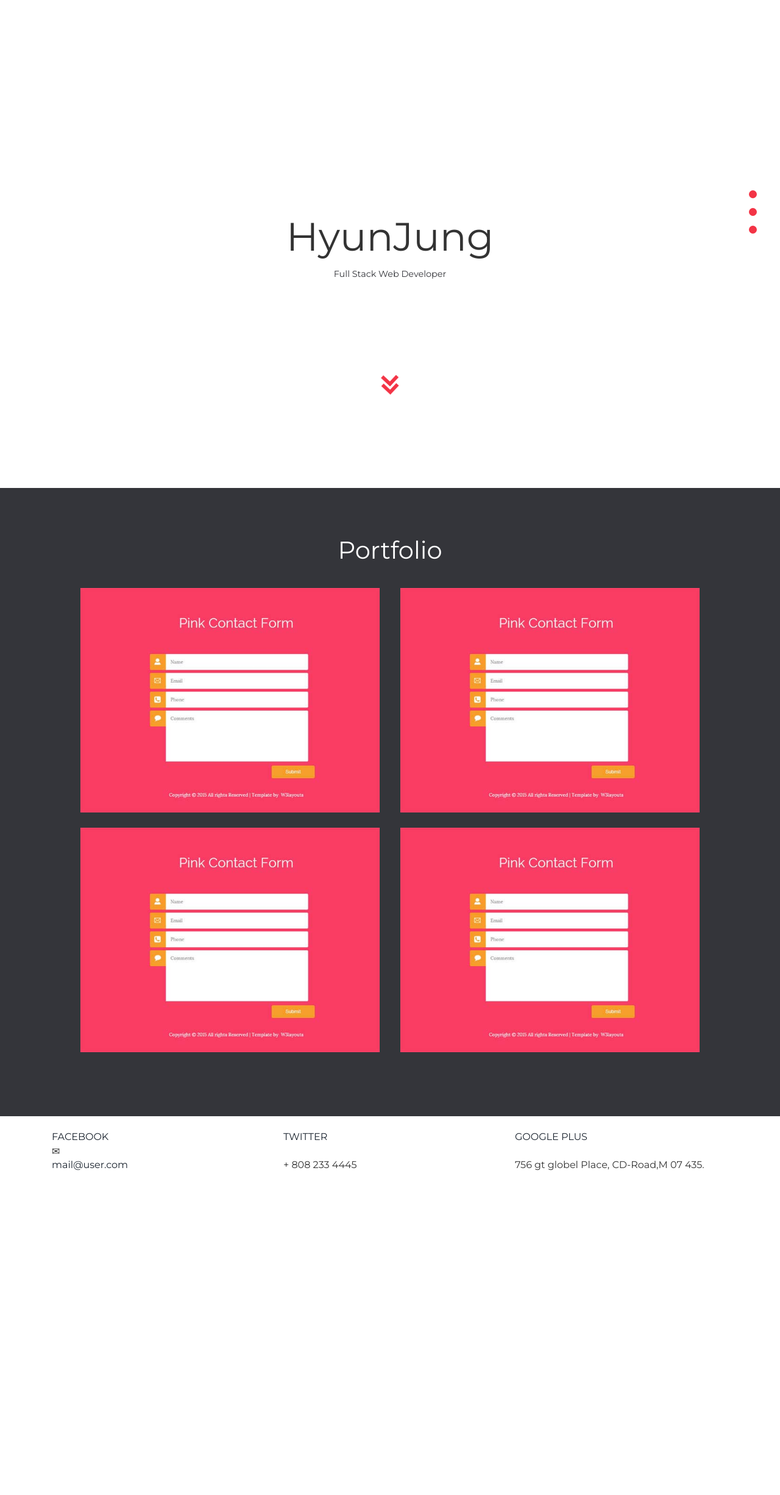
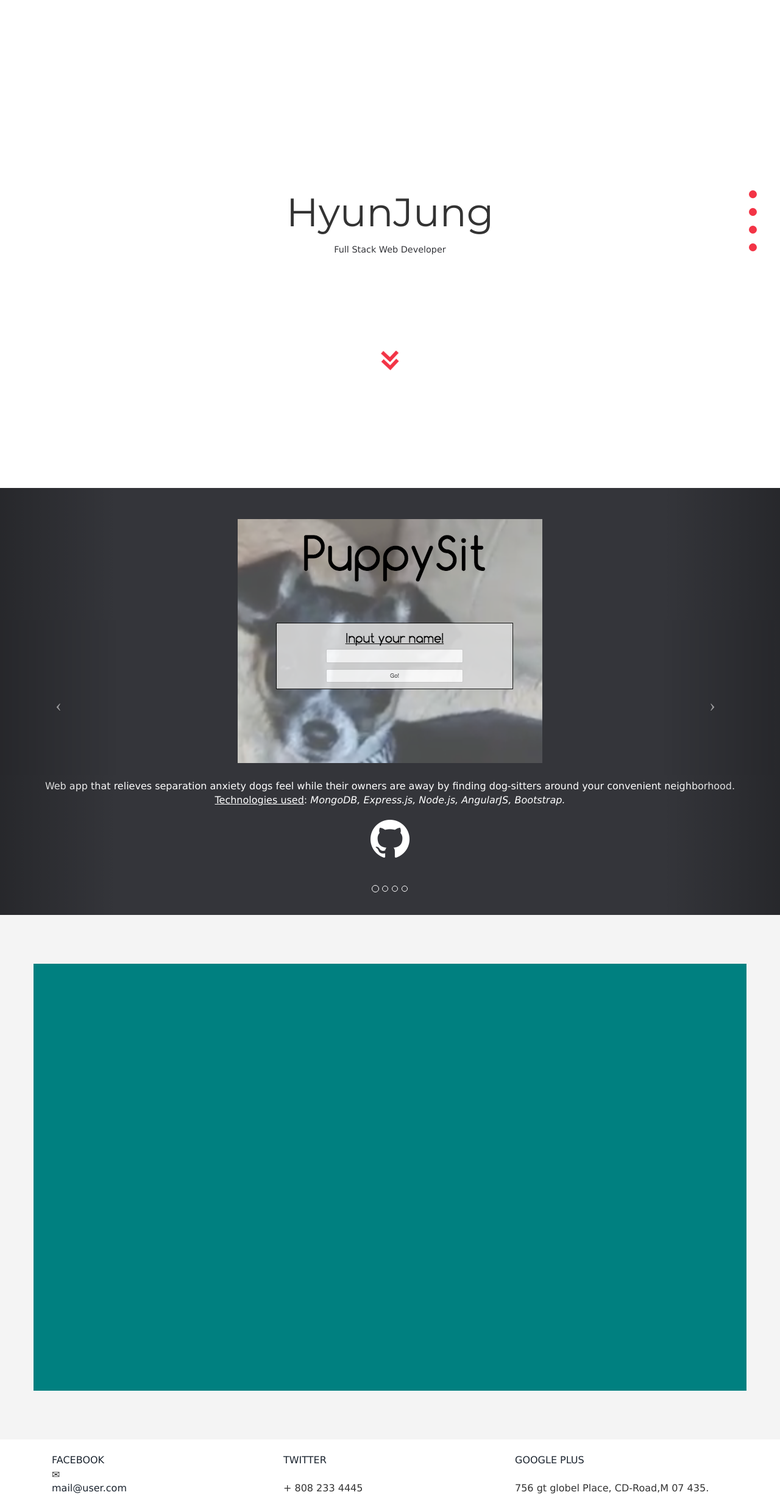
Before and after one commit to hsjung22/portfolio, a PHP site: page / in a window 1280 px wide. Shown: the whole page at 61% size. Before the commit the page ends 1919 px from the top, so only its background shows below. Run offline with PHP 8.4, Linux system fonts and the light colour scheme; some web fonts are replaced.

Commit message:
project page

```diff
--- /dev/null
+++ b/css/full-slider.css
@@ -0,0 +1,68 @@
+/*!
+ * Start Bootstrap - Full Slider HTML Template (http://startbootstrap.com)
+ * Code licensed under the Apache License v2.0.
+ * For details, see http://www.apache.org/licenses/LICENSE-2.0.
+ */
+
+
+
+.carousel,
+.item,
+.active {
+    height: 700px;
+    background-color: #34353a;
+}
+
+.carousel-inner {
+    height: 700px;
+}
+
+
+/* Background images are set within the HTML using inline CSS, not here */
+
+.fill {
+    width: 100%;
+    height: 700px;
+    background-color: #34353a;
+}
+
+footer {
+    margin: 50px 0;
+}
+
+.top20{
+  margin-top: 51px;
+}
+.proj-description{
+  color: white;
+}
+.top10{
+  margin-top: 20px;
+}
+.puppysit{
+  background:url(../images/puppysit.png) no-repeat 50% 0px;
+  height: 400px;
+  width: 500px;
+  display:inline-block;
+}
+
+.drawing{
+  background:url(../images/draw.png) no-repeat 50% 0px;
+  height: 400px;
+  width: 500px;
+  display:inline-block;
+}
+
+.classchat{
+  background:url(../images/classchat.png) no-repeat 8% 0px;
+  height: 400px;
+  width: 500px;
+  display:inline-block;
+}
+
+.lostacos{
+  background:url(../images/lostacos.png) no-repeat 50% 0px;
+  height: 400px;
+  width: 500px;
+  display:inline-block;
+}
--- a/css/style.css
+++ b/css/style.css
@@ -39,6 +39,7 @@ h1,h2,h3,h4,h5,h6{
 }
 p{
 	margin:0;
+  font-family: "Lucida Sans Unicode", "Lucida Grande", sans-serif;
 }
 ul{
 	margin:0;
@@ -59,12 +60,6 @@ label{
   font-weight: 400;
   color:#34353a;
  font-family: 'Montserrat', sans-serif;
-}
-.logo  a h1:hover{
- text-decoration:none;
-}
-.logo a h1 span {
-  color:#b42b36;
 }
 ul.side_nav{
   position: fixed;
@@ -98,7 +93,7 @@ ul.side_nav li a:hover{
   min-height: 100vh;
 }
 .banner-info {
-  margin-top: 40vh;
+  margin-top: 35vh;
 }
 .banner-info p {
    font-size: 0.9em;
@@ -122,6 +117,9 @@ height:32px;
 width:32px;
 display:inline-block;
 }
+
+
+
 .scroll-down {
   margin: 12% auto 0;
   text-align: center;
@@ -356,6 +354,16 @@ h3.title.two {
   color:#53bed6;
   font-size: 4em;
 }
+/*about page*/
+.about-set{
+  background-color: teal;
+  height: 700px;
+}
+
+
+
+
+
 /*--welcome--*/
 .copy {
    text-align: center;
--- a/index.html
+++ b/index.html
@@ -4,17 +4,18 @@
 <title>HyunJung</title>
 	<meta name="viewport" content="width=device-width, initial-scale=1">
 	<meta http-equiv="Content-Type" content="text/html; charset=utf-8" />
-<script type="applijegleryion/x-javascript"> addEventListener("load", function() { setTimeout(hideURLbar, 0); }, false); function hideURLbar(){ window.scrollTo(0,1); } </script>
+	<link rel="shortcut icon" href="images/H-icon.png">
 	<link href="css/bootstrap.css" rel='stylesheet' type='text/css' />
+	<link href="css/full-slider.css" rel="stylesheet" type='text/css' />
 <!-- Custom Theme files -->
 	<link href="css/style.css" rel='stylesheet' type='text/css' />
 	<script src="js/jquery-1.11.1.min.js"></script>
+	<script src="js/bootstrap.min.js"></script>
 <!--webfonts-->
 	<link href='https://fonts.googleapis.com/css?family=Montserrat' rel='stylesheet' type='text/css'>
 <!--//webfonts-->
 	<script type="text/javascript" src="js/move-top.js"></script>
 	<script type="text/javascript" src="js/easing.js"></script>
-<!--/script-->
 	<script type="text/javascript">
 		jQuery(document).ready(function($) {
 			$(".scroll").click(function(event){
@@ -29,6 +30,7 @@
 	<ul class="side_nav">
 		<li><a class="active scroll" href="#home"></a></li>
 		<li><a class="scroll" href="#portfolio"></a></li>
+		<li><a class="scroll" href="#about"></a></li>
 		<li><a class="scroll" href="#contact"></a></li>
 	</ul>
 
@@ -67,67 +69,89 @@
 
 <!--portfolio-->
 
+	<div id="portfolio">
+		<!-- <h2 class="text-center">Projects</h2> -->
 
-	<div class="gallery" id="portfolio">
+	<header id="myCarousel" class="carousel slide">
+        <!-- Indicators -->
+        <ol class="carousel-indicators">
+            <li data-target="#myCarousel" data-slide-to="0" class="active"></li>
+            <li data-target="#myCarousel" data-slide-to="1"></li>
+            <li data-target="#myCarousel" data-slide-to="2"></li>
+            <li data-target="#myCarousel" data-slide-to="3"></li>
+        </ol>
+
+        <!-- Wrapper for Slides -->
+        <div class="carousel-inner">
+            <div class="item active">
             	<div class="container">
-			<h3 class="title port">Portfolio</h3>
-		   <div class="gallery-bottom">
-
-		   		<div class="col-md-6 bot-space">
-					<div class="col-md-11 col-md-offset-1 bottom-gallery">
-						<a href="http://52.24.252.141:8000/#/" target="_blank" class="b-link-stripe b-animate-go  thickbox">
-						<img class="img-responsive" src="images/g1.jpg" />
-						<div class="b-wrapper">
-						  <h3 class="b-animate b-from-left    b-delay03 ">HTML CSS ANGULAR.JS NODE.JS YELP-API</br>made a website for our local taco truck!</h3>
-
+            		<div class="text-center top20">
+                		<a href="http://52.88.93.195:8000/#/" target="_blank"><span class="puppysit"></span></a>
                 	</div>
-	                    </a>
+	            	<div class="proj-description top10 text-center">
+	            		<p>Web app that relieves separation anxiety dogs feel while their owners are away by finding dog-sitters around your convenient neighborhood. <u>Technologies used</u>: <em>MongoDB, Express.js, Node.js, AngularJS, Bootstrap.</em></p>
+	            		<a href="https://github.com/hsjung22/Juke_and_Rocky" target="_blank"><img class="top10" src="images/git.png"></a>
 	            	</div>
-				</div>
-				<div class="col-md-6 bot-space">
-					<div class="col-md-11 bottom-gallery">
-						<a href="images/g1.jpg" rel="title" class="b-link-stripe b-animate-go  thickbox">
-						<img class="img-responsive" src="images/g1.jpg" />
-						<div class="b-wrapper">
-						  <h3 class="b-animate b-from-left    b-delay03 ">Ruby on Rails, Socket.io</h3>
-						</div>
-	                    </a>
             	</div>
             </div>
 
-				<div class="col-md-6 bot-space">
-					<div class="col-md-11 col-md-offset-1 bottom-gallery">
-						<a href="https://www.google.com/" target="_blank" class="b-link-stripe b-animate-go  thickbox">
-						<img class="img-responsive" src="images/g1.jpg" />
-						<div class="b-wrapper">
-						  <h3 class="b-animate b-from-left    b-delay03 ">HTML CSS ANGULAR.JS NODE.JS YELP-API</h3>
+            <div class="item">
+            	<div class="container">
+            		<div class="text-center top20">
+                		<a href="https://drawingwithsocket.herokuapp.com/" target="_blank"><span class="drawing"></span></a>
             		</div>
-	                    </a>
+            		<div class="proj-description top10 text-center">
+            			<p>Real-time web app that allows users to illustrate ideas cooperatively. <u>Technologies used</u>: <em>Socket.IO, Node.js, Paper.js, Bootstrap.</em></p>
+            			<a href="https://github.com/hsjung22/drawing_with_socketIO" target="_blank"><img class="top10" src="images/git.png"></a>
             		</div>
         		</div>
-				<div class="col-md-6 bot-space">
-					<div class="col-md-11 bottom-gallery">
-						<a href="images/g1.jpg" rel="title" class="b-link-stripe b-animate-go  thickbox">
-						<img class="img-responsive" src="images/g1.jpg" />
-						<div class="b-wrapper">
-						  <h3 class="b-animate b-from-left    b-delay03 ">Ruby on Rails, Socket.io</h3>
             </div>
+
+            <div class="item">
+            	<div class="container">
+            		<div class="text-center top20">
+                		<a href="http://classchatbeta.herokuapp.com/" target="_blank"><span class="classchat"></span></a>
+            		</div>
+            		<div class="proj-description top10 text-center">
+            			<p>Co-op project that attempts to lessen the dread of creating a social presence in a new lecture room by allowing users to share knowledge and connect with their peers through the message board or the chatroom. <u>Technologies used</u>: <em>Ruby on Rails, Node.js, PostgrewSQL, SOcket.IO, Bootstrap.</em></p>
+            			<a href="https://github.com/hsjung22/ClassChat" target="_blank"><img class="top10" src="images/git.png"></a>
+            		</div>
+        		</div>
+            </div>
+
+            <div class="item">
+            	<div class="container">
+            		<div class="text-center top20">
+                		<a href="https://lostacostresreyes.herokuapp.com/#/" target="_blank"><span class="lostacos"></span></a>
+            		</div>
+            		<div class="proj-description top10 text-center">
+            			<p>Volunteered to build a website for a local taco truck in San Jose, Simple yet effectively designed to provide details about the restaurant. <u>Technologies used</u>: <em>AngularJS, Node.js, Google and Yelp API.</em></p>
+            			<a href="https://github.com/hsjung22/taco_truck" target="_blank"><img class="top10" src="images/git.png"></a>
+            		</div>
+        		</div>
+            </div>
+        </div>
+
+        <!-- Controls -->
+        <a class="left carousel-control" href="#myCarousel" data-slide="prev">
+            <span class="icon-prev"></span>
         </a>
-					</div>
+        <a class="right carousel-control" href="#myCarousel" data-slide="next">
+            <span class="icon-next"></span>
+        </a>
+
+    </header>
+
     </div>
 
 
 
-					<div class="clearfix"> </div>
-			</div>
+<!-- end portfolio -->
+	<div id="about">
+		<div class="container about-set">
 
 		</div>
 	</div>
-
-
-<!--//portfolio-->
-
-
 
  <!--start-contact-->
 	 <div class="follow" id="contact">
@@ -183,12 +207,14 @@
 	<!--//contact-->
 
 		<script type="text/javascript">
+			$('.carousel').carousel({
+        		interval: 2000 //changes the speed
+    		})
 			$(document).ready(function() {
-
 				$().UItoTop({ easingType: 'easeOutQuart' });
-
 			});
 		</script>
+
 		<a href="#home" id="toTop" class="scroll" style="display: block;"> <span id="toTopHover" style="opacity: 1;"> </span></a>
 
 </body>
```
Also changed, not shown: images/H-icon.png (added), images/classchat.png (added), images/draw.png (added), images/g1.jpg (deleted), images/git.png (added), images/lostacos.png (added), images/puppysit.png (added), js/bootstrap.min.js (added), 1 other file. Lines whose indentation alone changed are shown as unchanged.
